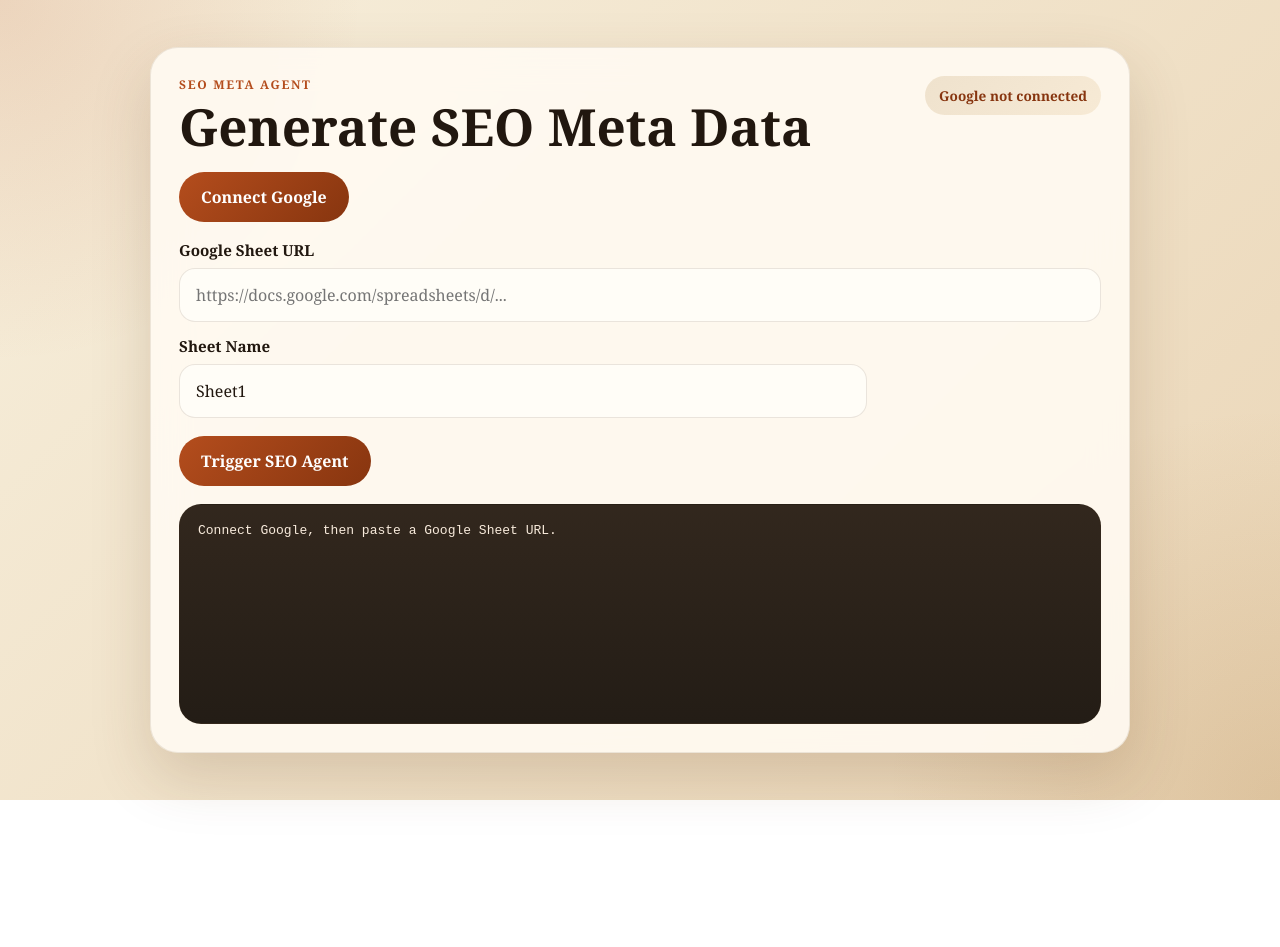
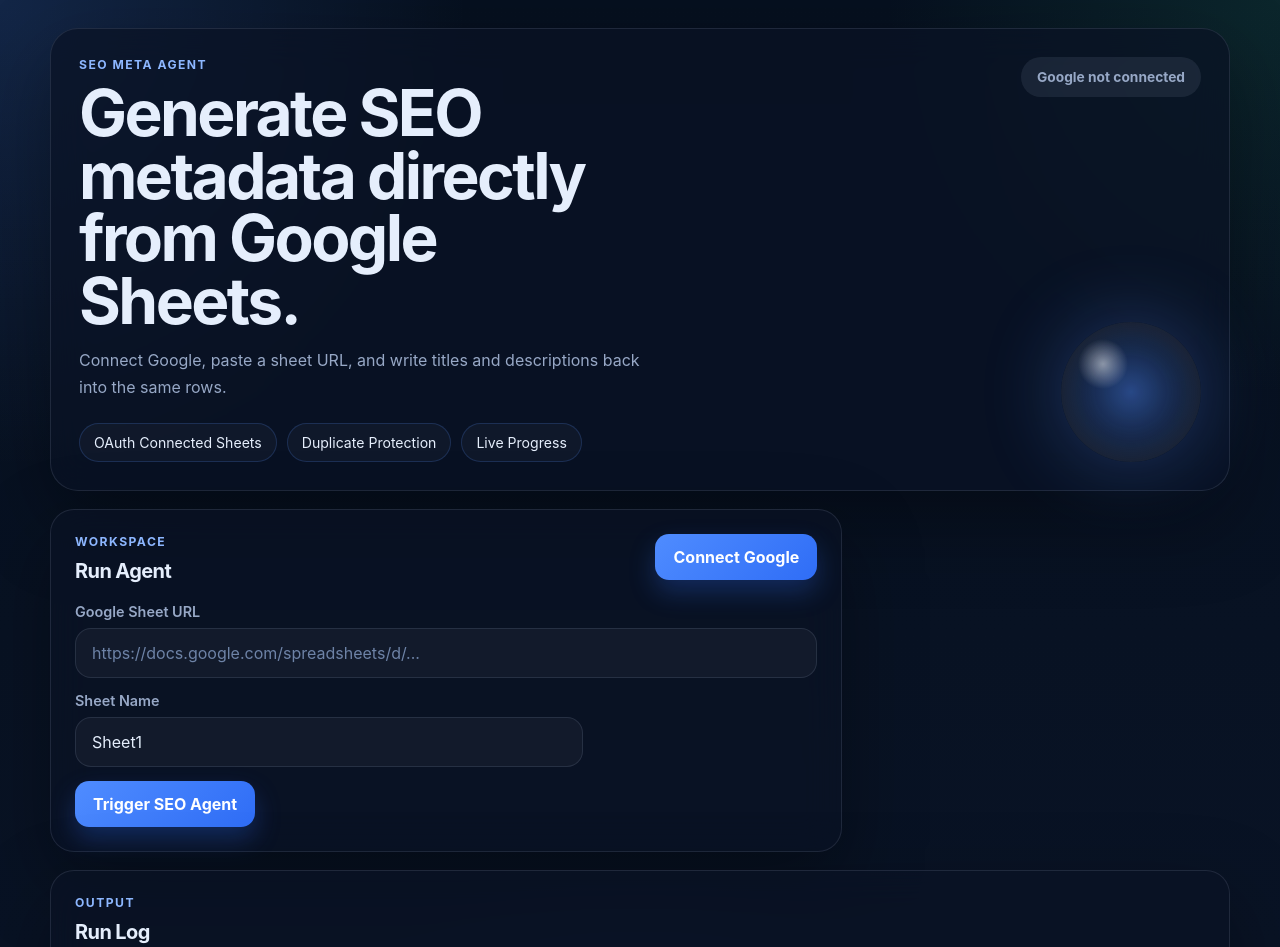
Before and after one commit to vedpatil10/SEO-META, a plain HTML site: page public/index.html in a window 1280 px wide. Shown: the top 947 px of the page. Before the commit the page ends 800 px from the top, so only its background shows below. Drawn offline with Linux system fonts and the light colour scheme; no server answers.

Commit message:
Refresh frontend UI

```diff
--- a/public/index.html
+++ b/public/index.html
@@ -7,19 +7,37 @@
   <link rel="stylesheet" href="/public/styles.css" />
 </head>
 <body>
-  <main class="app-shell">
-    <section class="app-card">
-      <div class="topbar">
+  <main class="page-shell">
+    <section class="hero-card">
+      <div class="hero-copy">
+        <p class="eyebrow">SEO Meta Agent</p>
+        <h1>Generate SEO metadata directly from Google Sheets.</h1>
+        <p class="hero-text">
+          Connect Google, paste a sheet URL, and write titles and descriptions back into the same rows.
+        </p>
+        <div class="hero-pills">
+          <span class="pill">OAuth Connected Sheets</span>
+          <span class="pill">Duplicate Protection</span>
+          <span class="pill">Live Progress</span>
+        </div>
+      </div>
+      <div class="hero-status">
+        <div id="auth-badge" class="status-badge status-muted">Google not connected</div>
+        <div class="hero-orb"></div>
+      </div>
+    </section>
+
+    <section class="workspace-grid">
+      <section class="panel panel-form">
+        <div class="panel-head">
           <div>
-          <p class="eyebrow">SEO Meta Agent</p>
-          <h1>Generate SEO Meta Data</h1>
+            <p class="section-label">Workspace</p>
+            <h2>Run Agent</h2>
           </div>
-        <div id="auth-badge" class="badge muted-badge">Google not connected</div>
-      </div>
-
           <div class="auth-row">
             <button id="connect-google" type="button">Connect Google</button>
             <button id="disconnect-google" type="button" class="secondary-button hidden">Disconnect</button>
+          </div>
         </div>
 
         <form id="trigger-form" class="form-grid">
@@ -50,28 +68,44 @@
             <button id="download-button" type="button" class="secondary-button hidden">Download CSV</button>
           </div>
         </form>
+      </section>
 
-      <div id="progress-panel" class="progress-panel hidden">
-        <div class="progress-grid">
-          <div class="metric">
+      <aside id="progress-panel" class="panel panel-progress hidden">
+        <div class="panel-head compact">
+          <div>
+            <p class="section-label">Live Run</p>
+            <h2>Progress</h2>
+          </div>
+        </div>
+
+        <div class="progress-stack">
+          <div class="metric-card">
             <span class="metric-label">Started</span>
             <strong id="started-at">-</strong>
           </div>
-          <div class="metric">
+          <div class="metric-card">
             <span class="metric-label">Processed</span>
             <strong id="processed-count">0</strong>
           </div>
-          <div class="metric">
+          <div class="metric-card">
             <span class="metric-label">Remaining</span>
             <strong id="remaining-count">0</strong>
           </div>
-          <div class="metric">
+          <div class="metric-card accent-card">
             <span class="metric-label">Current Keyword</span>
             <strong id="current-keyword">-</strong>
           </div>
         </div>
+      </aside>
+    </section>
+
+    <section class="panel panel-results">
+      <div class="panel-head compact">
+        <div>
+          <p class="section-label">Output</p>
+          <h2>Run Log</h2>
         </div>
-
+      </div>
       <pre id="result" class="result" aria-live="polite">Connect Google, then paste a Google Sheet URL.</pre>
     </section>
   </main>
--- a/public/styles.css
+++ b/public/styles.css
@@ -1,16 +1,18 @@
 :root {
-  --bg-1: #f7efdc;
-  --bg-2: #ead5b6;
-  --card: rgba(255, 250, 241, 0.92);
-  --card-line: rgba(84, 54, 23, 0.1);
-  --text: #21170f;
-  --muted: #746252;
-  --accent: #b44d1d;
-  --accent-dark: #87350f;
-  --accent-soft: #f2d2ad;
-  --result-bg: #2e2319;
-  --result-text: #f8ebdc;
-  --shadow: 0 24px 60px rgba(94, 58, 21, 0.18);
+  --bg: #081120;
+  --bg-soft: #0f1b33;
+  --surface: rgba(10, 19, 37, 0.72);
+  --surface-strong: rgba(12, 24, 48, 0.92);
+  --surface-border: rgba(148, 163, 184, 0.16);
+  --text: #e5eefc;
+  --text-soft: #97a8c6;
+  --text-dim: #6e83a7;
+  --primary: #4f8cff;
+  --primary-strong: #2f6df6;
+  --primary-soft: rgba(79, 140, 255, 0.14);
+  --success: #35c98b;
+  --warning: #f0b24a;
+  --shadow: 0 30px 80px rgba(0, 0, 0, 0.35);
 }
 
 * {
@@ -24,111 +26,159 @@ body {
 }
 
 body {
-  font-family: Georgia, "Times New Roman", serif;
+  font-family: Inter, "Segoe UI", sans-serif;
   color: var(--text);
   background:
-    radial-gradient(circle at top left, rgba(180, 77, 29, 0.16), transparent 24%),
-    radial-gradient(circle at bottom right, rgba(160, 109, 44, 0.18), transparent 26%),
-    linear-gradient(135deg, var(--bg-1) 0%, var(--bg-2) 100%);
+    radial-gradient(circle at 0% 0%, rgba(79, 140, 255, 0.18), transparent 26%),
+    radial-gradient(circle at 100% 0%, rgba(53, 201, 139, 0.12), transparent 22%),
+    radial-gradient(circle at 50% 100%, rgba(106, 95, 255, 0.14), transparent 28%),
+    linear-gradient(180deg, #06101f 0%, #0a1427 100%);
 }
 
-.app-shell {
-  min-height: 100vh;
-  display: grid;
-  place-items: center;
-  padding: 20px;
+.page-shell {
+  width: min(1180px, calc(100% - 32px));
+  margin: 0 auto;
+  padding: 28px 0 40px;
 }
 
-.app-card {
-  width: min(980px, 100%);
-  padding: 28px;
-  border: 1px solid var(--card-line);
-  border-radius: 28px;
-  background: var(--card);
+.hero-card,
+.panel {
+  border: 1px solid var(--surface-border);
+  background: var(--surface);
+  backdrop-filter: blur(18px);
   box-shadow: var(--shadow);
-  backdrop-filter: blur(18px);
 }
 
-.topbar {
+.hero-card {
+  display: grid;
+  grid-template-columns: minmax(0, 1.5fr) minmax(220px, 0.7fr);
+  gap: 20px;
+  padding: 28px;
+  border-radius: 28px;
+}
+
+.eyebrow,
+.section-label {
+  margin: 0 0 10px;
+  color: #8db7ff;
+  text-transform: uppercase;
+  letter-spacing: 0.12em;
+  font-size: 0.76rem;
+  font-weight: 700;
+}
+
+h1,
+h2 {
+  margin: 0;
+}
+
+h1 {
+  max-width: 13ch;
+  font-size: clamp(2.2rem, 5vw, 4.3rem);
+  line-height: 0.98;
+  letter-spacing: -0.04em;
+}
+
+h2 {
+  font-size: 1.25rem;
+  letter-spacing: -0.03em;
+}
+
+.hero-text {
+  max-width: 56ch;
+  margin: 14px 0 0;
+  color: var(--text-soft);
+  font-size: 1rem;
+  line-height: 1.7;
+}
+
+.hero-pills {
   display: flex;
-  align-items: start;
+  flex-wrap: wrap;
+  gap: 10px;
+  margin-top: 22px;
+}
+
+.pill {
+  padding: 10px 14px;
+  border: 1px solid rgba(79, 140, 255, 0.2);
+  border-radius: 999px;
+  background: rgba(255, 255, 255, 0.03);
+  color: var(--text);
+  font-size: 0.88rem;
+}
+
+.hero-status {
+  display: flex;
+  flex-direction: column;
+  align-items: flex-end;
   justify-content: space-between;
-  gap: 16px;
+  min-height: 180px;
+}
+
+.status-badge {
+  max-width: 100%;
+  padding: 12px 16px;
+  border-radius: 999px;
+  font-size: 0.86rem;
+  font-weight: 700;
+}
+
+.status-muted {
+  background: rgba(148, 163, 184, 0.12);
+  color: var(--text-soft);
+}
+
+.status-success {
+  background: rgba(53, 201, 139, 0.16);
+  color: #9ae8c4;
+}
+
+.hero-orb {
+  width: 140px;
+  height: 140px;
+  border-radius: 50%;
+  background:
+    radial-gradient(circle at 30% 30%, rgba(255, 255, 255, 0.5), transparent 18%),
+    radial-gradient(circle at 50% 50%, rgba(79, 140, 255, 0.45), rgba(79, 140, 255, 0.03) 70%);
+  box-shadow:
+    inset 0 0 40px rgba(255, 255, 255, 0.12),
+    0 0 80px rgba(79, 140, 255, 0.3);
+}
+
+.workspace-grid {
+  display: grid;
+  grid-template-columns: minmax(0, 1.5fr) minmax(290px, 0.7fr);
+  gap: 18px;
+  margin-top: 18px;
+}
+
+.panel {
+  border-radius: 24px;
+  padding: 24px;
+}
+
+.panel-head {
+  display: flex;
+  align-items: flex-start;
+  justify-content: space-between;
+  gap: 14px;
   margin-bottom: 20px;
 }
 
-.eyebrow {
-  margin: 0 0 8px;
-  color: var(--accent);
-  font-size: 0.75rem;
-  font-weight: 700;
-  letter-spacing: 0.14em;
-  text-transform: uppercase;
-}
-
-h1 {
-  margin: 0;
-  font-size: clamp(2rem, 4vw, 3.2rem);
-  line-height: 1;
-}
-
-.badge {
-  padding: 10px 14px;
-  border-radius: 999px;
-  background: linear-gradient(135deg, var(--accent-soft), #f7ead5);
-  color: var(--accent-dark);
-  font-size: 0.85rem;
-  font-weight: 700;
-  white-space: nowrap;
-}
-
-.muted-badge {
-  background: linear-gradient(135deg, #efe2cd, #f7ead5);
-  color: var(--accent-dark);
-}
-
-.success-badge {
-  background: linear-gradient(135deg, #d9f0d4, #eef9e9);
-  color: #2f5b28;
+.panel-head.compact {
+  margin-bottom: 16px;
 }
 
 .auth-row {
   display: flex;
-  gap: 12px;
-  margin-bottom: 18px;
-}
-
-.progress-panel {
-  margin: 0 0 18px;
-  padding: 14px 16px;
-  border: 1px solid rgba(84, 54, 23, 0.1);
-  border-radius: 18px;
-  background: rgba(255, 252, 247, 0.8);
-}
-
-.progress-grid {
-  display: grid;
-  grid-template-columns: repeat(4, minmax(0, 1fr));
-  gap: 12px;
-}
-
-.metric {
-  display: grid;
-  gap: 4px;
-}
-
-.metric-label {
-  font-size: 0.78rem;
-  text-transform: uppercase;
-  letter-spacing: 0.08em;
-  color: var(--muted);
+  gap: 10px;
 }
 
 .form-grid {
   display: grid;
-  grid-template-columns: 1fr 220px;
+  grid-template-columns: minmax(0, 1fr) 220px;
   gap: 14px;
-  align-items: end;
 }
 
 .field {
@@ -142,87 +192,166 @@ h1 {
 }
 
 label {
-  font-size: 0.95rem;
-  font-weight: 700;
+  color: var(--text-soft);
+  font-size: 0.9rem;
+  font-weight: 600;
 }
 
 input {
   width: 100%;
-  padding: 15px 16px;
-  border: 1px solid rgba(84, 54, 23, 0.12);
+  padding: 14px 16px;
+  border: 1px solid rgba(148, 163, 184, 0.16);
   border-radius: 16px;
-  background: rgba(255, 253, 248, 0.94);
+  background: rgba(255, 255, 255, 0.04);
   color: var(--text);
   font: inherit;
+  outline: none;
+  transition: border-color 160ms ease, box-shadow 160ms ease, background 160ms ease;
+}
+
+input::placeholder {
+  color: var(--text-dim);
 }
 
 input:focus {
-  outline: 2px solid rgba(180, 77, 29, 0.18);
-  border-color: var(--accent);
+  border-color: rgba(79, 140, 255, 0.55);
+  box-shadow: 0 0 0 4px rgba(79, 140, 255, 0.12);
+  background: rgba(255, 255, 255, 0.06);
 }
 
 .actions {
   display: flex;
-  gap: 12px;
-  margin-top: 4px;
+  gap: 10px;
 }
 
 button {
   border: 0;
-  border-radius: 999px;
-  padding: 14px 22px;
-  background: linear-gradient(135deg, var(--accent) 0%, var(--accent-dark) 100%);
-  color: #fff;
+  border-radius: 14px;
+  padding: 13px 18px;
+  background: linear-gradient(135deg, var(--primary), var(--primary-strong));
+  color: white;
   font: inherit;
   font-weight: 700;
   cursor: pointer;
+  transition: transform 140ms ease, box-shadow 140ms ease, opacity 140ms ease;
+  box-shadow: 0 12px 26px rgba(47, 109, 246, 0.28);
+}
+
+button:hover:not(:disabled) {
+  transform: translateY(-1px);
 }
 
 button:disabled {
-  opacity: 0.7;
+  opacity: 0.72;
   cursor: progress;
 }
 
 .secondary-button {
-  background: linear-gradient(135deg, #56653d 0%, #394323 100%);
+  background: rgba(255, 255, 255, 0.06);
+  color: var(--text);
+  border: 1px solid rgba(148, 163, 184, 0.14);
+  box-shadow: none;
+}
+
+.progress-stack {
+  display: grid;
+  gap: 12px;
+}
+
+.metric-card {
+  display: grid;
+  gap: 6px;
+  padding: 16px;
+  border: 1px solid rgba(148, 163, 184, 0.1);
+  border-radius: 18px;
+  background: rgba(255, 255, 255, 0.03);
+}
+
+.metric-label {
+  color: var(--text-dim);
+  font-size: 0.76rem;
+  text-transform: uppercase;
+  letter-spacing: 0.1em;
+}
+
+.metric-card strong {
+  font-size: 1rem;
+  line-height: 1.4;
+}
+
+.accent-card {
+  background: var(--primary-soft);
+  border-color: rgba(79, 140, 255, 0.24);
+}
+
+.panel-results {
+  margin-top: 18px;
 }
 
 .result {
-  margin: 18px 0 0;
-  min-height: 220px;
-  max-height: 320px;
+  margin: 0;
+  min-height: 240px;
+  max-height: 420px;
   overflow: auto;
   padding: 18px;
-  border: 1px solid rgba(84, 54, 23, 0.1);
-  border-radius: 22px;
-  background: linear-gradient(180deg, rgba(46, 35, 25, 0.98), rgba(31, 24, 17, 0.98));
-  color: var(--result-text);
+  border: 1px solid rgba(148, 163, 184, 0.1);
+  border-radius: 18px;
+  background: rgba(4, 10, 22, 0.84);
+  color: #dbe7ff;
   white-space: pre-wrap;
   word-break: break-word;
+  line-height: 1.55;
+  font-family: ui-monospace, SFMono-Regular, Menlo, Monaco, Consolas, monospace;
+  font-size: 0.92rem;
 }
 
 .hidden {
   display: none;
 }
 
-@media (max-width: 820px) {
-  .app-shell {
-    display: block;
+@media (max-width: 960px) {
+  .hero-card,
+  .workspace-grid {
+    grid-template-columns: 1fr;
   }
 
-  .app-card {
-    margin: 0 auto;
+  .hero-status {
+    align-items: flex-start;
+    min-height: auto;
   }
 
-  .topbar {
+  .hero-orb {
+    width: 96px;
+    height: 96px;
+  }
+}
+
+@media (max-width: 720px) {
+  .page-shell {
+    width: min(100%, calc(100% - 20px));
+    padding: 14px 0 24px;
+  }
+
+  .hero-card,
+  .panel {
+    padding: 18px;
+    border-radius: 20px;
+  }
+
+  .panel-head,
+  .auth-row,
+  .actions,
+  .form-grid {
+    grid-template-columns: 1fr;
     flex-direction: column;
   }
 
-  .form-grid {
-    grid-template-columns: 1fr;
+  .auth-row,
+  .actions {
+    display: flex;
   }
 
-  .progress-grid {
-    grid-template-columns: 1fr 1fr;
+  button {
+    width: 100%;
   }
 }
```
Lines whose indentation alone changed are shown as unchanged.
